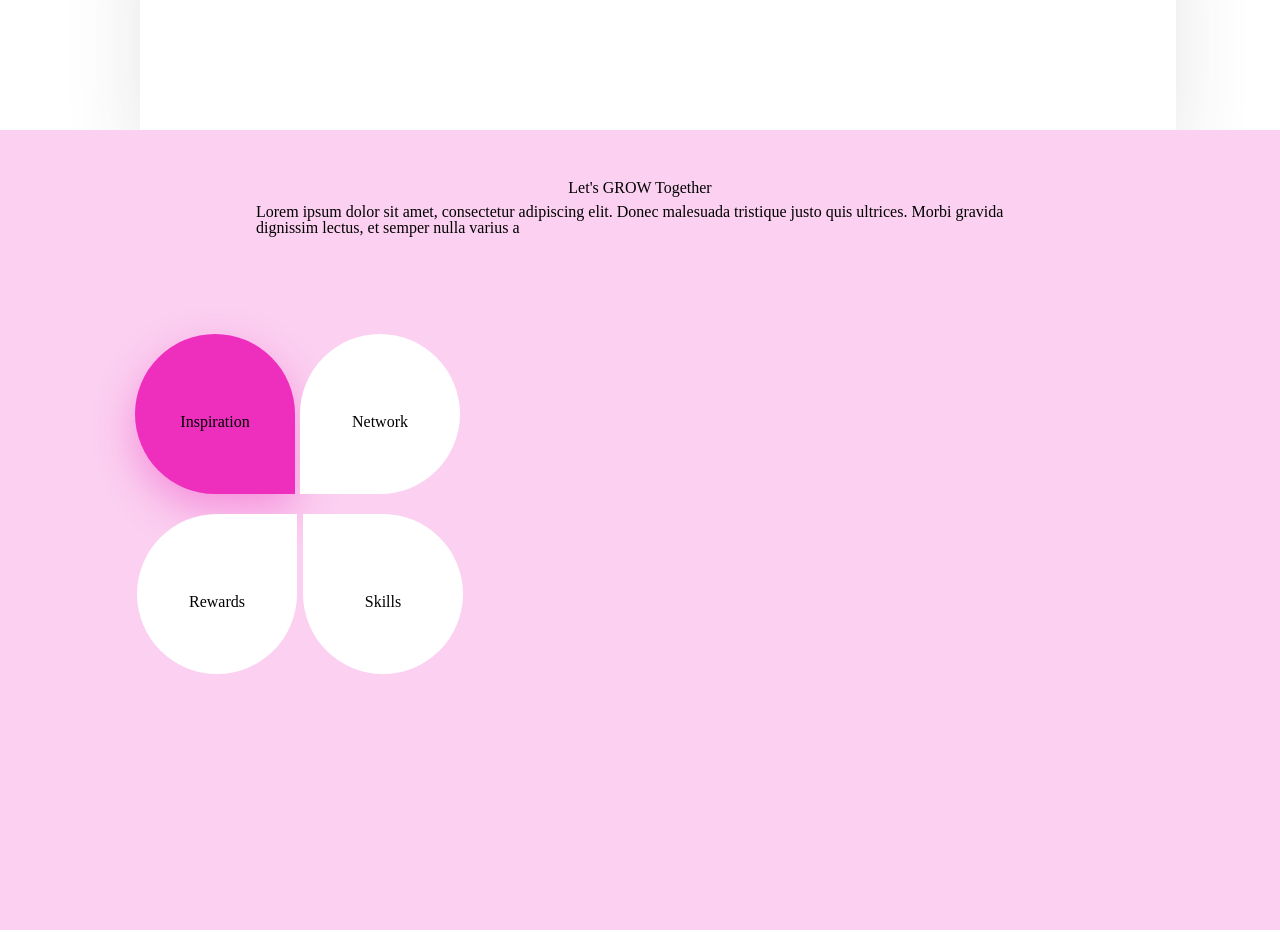
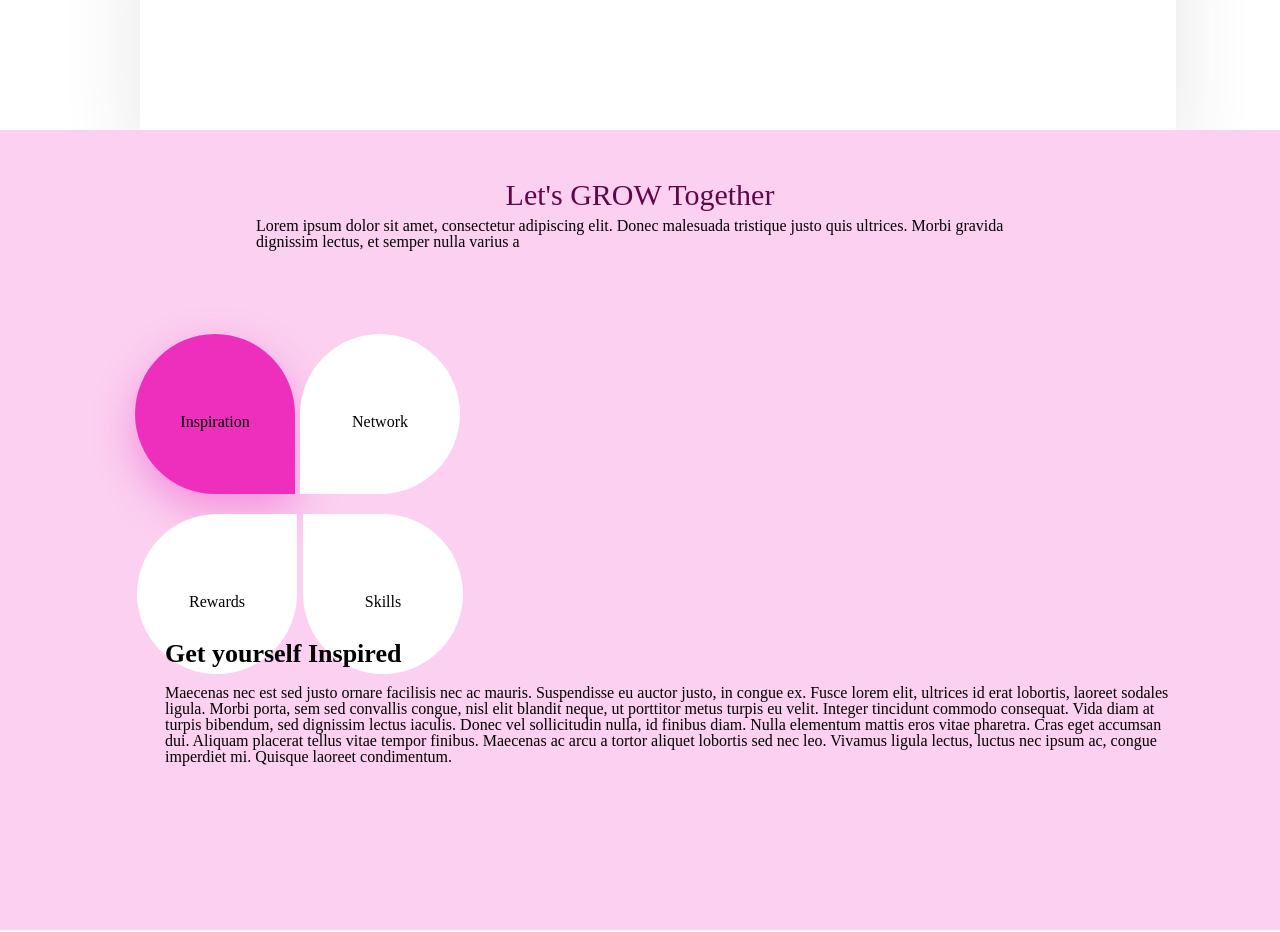
Before and after one commit to Mutai-Gilbert/Creative-Commons, a website: page index.html in a window 1280 px wide. Shown: the part 780-1712 px from the top of the page. Drawn offline with Linux system fonts and the light colour scheme.

Commit message:
Made chnages to the index.html style.css conference.js files

```diff
--- a/index.html
+++ b/index.html
@@ -96,6 +96,17 @@
                             <img src="" alt="">
                             <div>Skills</div>
                         </div>
+
+                    </div>
+                    <div class="get-inspired">
+                        <h2>
+                            Get yourself Inspired
+                        </h2>
+                        <p>
+                            Maecenas nec est sed justo ornare facilisis nec ac mauris. Suspendisse eu auctor justo, in congue ex. Fusce lorem elit, ultrices id erat lobortis, laoreet sodales ligula. Morbi porta, sem sed convallis congue, nisl elit blandit neque, ut porttitor metus turpis eu velit. Integer tincidunt commodo consequat.
+
+Vida diam at turpis bibendum, sed dignissim lectus iaculis. Donec vel sollicitudin nulla, id finibus diam. Nulla elementum mattis eros vitae pharetra. Cras eget accumsan dui. Aliquam placerat tellus vitae tempor finibus. Maecenas ac arcu a tortor aliquet lobortis sed nec leo. Vivamus ligula lectus, luctus nec ipsum ac, congue imperdiet mi. Quisque laoreet condimentum.
+                        </p>
                     </div>
                 </div>
 
--- a/style.css
+++ b/style.css
@@ -144,10 +144,11 @@ header {
 
 .lets-grow {
     position: absolute;
-    height: 1100px;
+    height: 1000px;
     left: 0px;
     right: 0px;
     top: 928px;
+    gap: 12px;
     background: #FBD0F0;
 
 }
@@ -165,6 +166,15 @@ header {
     left: calc(50% - 770px/2);
     top: 50px;
 }
+.lets-grow-title h2 {
+    font-style: normal;
+    font-weight: 400;
+    font-size: 30px;
+    text-align: center;
+    color: #5E0849;
+
+
+}
 
 .paragraph {
     width: 90vw;
@@ -172,10 +182,103 @@ header {
 
 .content-grow {
     position: absolute;
+    display: flex;
+    flex-direction: column;
+    left: 0px;
+    right: 0;
+    top: 154px;
+}
+
+.content-body {
+    position: absolute;
+    width: 80vw;
     height: 598px;
+    left: 30px;
+}
+
+.inspiration {
+    display: flex;
+    flex-direction: column;
+    justify-content: center;
+    align-items: center;
+    padding: 40px;
+    gap: 16px;
+    position: absolute;
+    width: 50px;
+    height: 50px;
+    left: 0px;
+    top: calc(50% - 320px/2 - 139px);
+    background: #EE2FBE;
+    box-shadow: 0px 16px 40px rgba(238, 47, 190, 0.4);
+    border-radius: 2400px 2400px 0px 2400px;
+}
+
+.Network {
+    display: flex;
+    flex-direction: column;
+    justify-content: center;
+    align-items: center;
+    padding: 40px;
+    gap: 16px;
+
+    position: absolute;
+    width: 50px;
+    height: 50px;
     left: 135px;
-    right: 135px;
-    top: 154px;
+    background: #FFFFFF;
+    border-radius: 2400px 2400px 2400px 0px;
+}
+
+.Rewards {
+    display: flex;
+    flex-direction: column;
+    justify-content: center;
+    align-items: center;
+    padding: 40px;
+    gap: 16px;
+    position: absolute;
+    width: 50px;
+    height: 50px;
+    left: 2px;
+    top: 140px;
+    background: #FFFFFF;
+    border-radius: 2400px 0px 2400px 2400px;
+}
+
+.Skills {display: flex;
+    flex-direction: column;
+    justify-content: center;
+    align-items: center;
+    padding: 40px;
+    gap: 16px;
+
+    position: absolute;
+    width: 50px;
+    height: 50px;
+    left: 135px;
+    top: 140px;
+    background: #FFFFFF;
+    border-radius: 0px 2400px 2400px 2400px;
+}
+.get-inspired {
+    position: absolute;
+    top: 300px;
+    left: 30px;
+}
+.get-inspired h2 {
+    display: flex;
+    text-align: center;
+    align-items: baseline;
+    padding-bottom: 12px;
+    font-style: normal;
+font-weight: 700;
+font-size: 26px;
+line-height: 39px;
+color: #000000;
+}
+
+.get-inspired p {
+    width: 80vw;
 }
 
 @media screen and (min-width: 768px) {
@@ -247,6 +350,8 @@ header {
 
     .content-grow {
         position: absolute;
+        display: flex;
+        flex-direction: column;
         height: 598px;
         left: 135px;
         right: 135px;
@@ -255,8 +360,6 @@ header {
 
     .content-body {
         position: absolute;
-        width: 598px;
-        height: 598px;
         left: 0px;
         top: 0px;
     }
@@ -312,11 +415,20 @@ header {
         border-radius: 2400px 0px 2400px 2400px;
     }
 
-    .Skills {
-        display: flex;
+    .Skills {display: flex;
         flex-direction: column;
         justify-content: center;
         align-items: center;
+        padding: 40px;
+        gap: 16px;
+
+        position: absolute;
+        width: 270px;
+        height: 270px;
+        left: 328px;
+        top: calc(50% - 270px/2 + 164px);
+        background: #FFFFFF;
+        border-radius: 0px 2400px 2400px 2400px;
         padding: 40px;
         gap: 16px;
 
```
